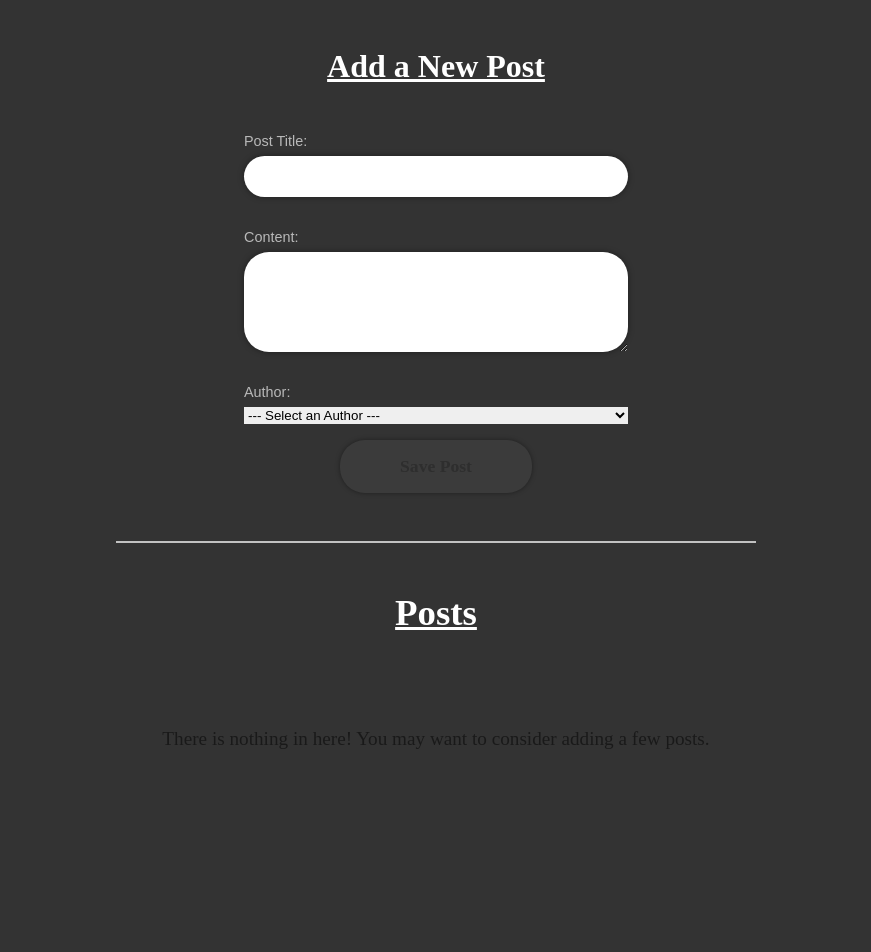
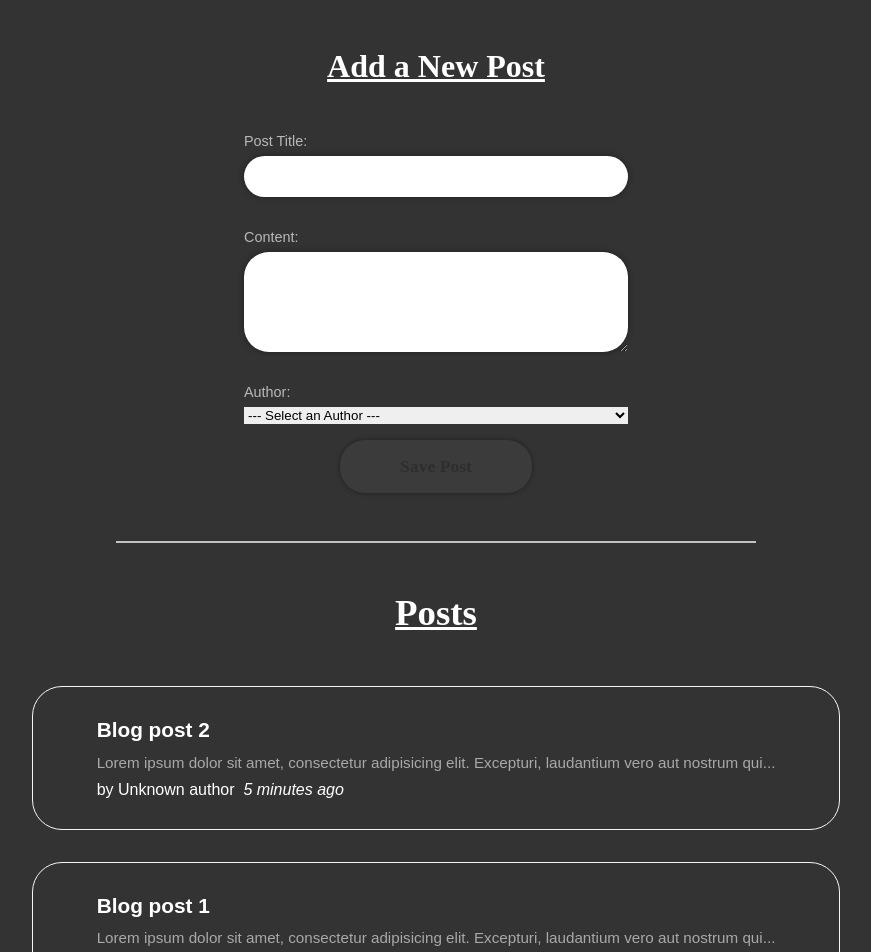
Before and after one commit to arianXdev/simple-blog-redux-app, a React (Vite) app: page / in a window 1280 px wide. Shown: the top 952 px of the page, without its empty margins (204-1075 px from the left). Before the commit the page ends 856 px from the top, so only its background shows below. Built offline with nearby package versions, Linux system fonts and the light colour scheme.

Commit message:
added some hard-coded initial posts

```diff
--- a/src/features/posts/postsSlice.js
+++ b/src/features/posts/postsSlice.js
@@ -2,7 +2,36 @@
 import { createSlice, nanoid } from "@reduxjs/toolkit"; // nanoid will help us generate a random id
 import { sub } from "date-fns";
 
-const initialState = [];
+const initialState = [
+	{
+		id: "1",
+		title: "Blog post 1",
+		content:
+			"Lorem ipsum dolor sit amet, consectetur adipisicing elit. Excepturi, laudantium vero aut nostrum quidem eos nemo ut alias mollitia minus, quod minima reiciendis dignissimos ducimus obcaecati facere. Ducimus, minima et.",
+		date: sub(new Date(), { minutes: 10 }).toISOString(),
+		reactions: {
+			thumbsUp: 0,
+			wow: 0,
+			heart: 0,
+			rocket: 0,
+			coffee: 0,
+		},
+	},
+	{
+		id: "2",
+		title: "Blog post 2",
+		content:
+			"Lorem ipsum dolor sit amet, consectetur adipisicing elit. Excepturi, laudantium vero aut nostrum quidem eos nemo ut alias mollitia minus, quod minima reiciendis dignissimos ducimus obcaecati facere. Ducimus, minima et.",
+		date: sub(new Date(), { minutes: 5 }).toISOString(),
+		reactions: {
+			thumbsUp: 0,
+			wow: 0,
+			heart: 0,
+			rocket: 0,
+			coffee: 0,
+		},
+	},
+];
 
 const postsSlice = createSlice({
 	name: "posts",
@@ -22,6 +51,13 @@ const postsSlice = createSlice({
 						content,
 						date: new Date().toISOString(),
 						userId,
+						reactions: {
+							thumbsUp: 0,
+							wow: 0,
+							heart: 0,
+							rocket: 0,
+							coffee: 0,
+						},
 					},
 				};
 			},
```
